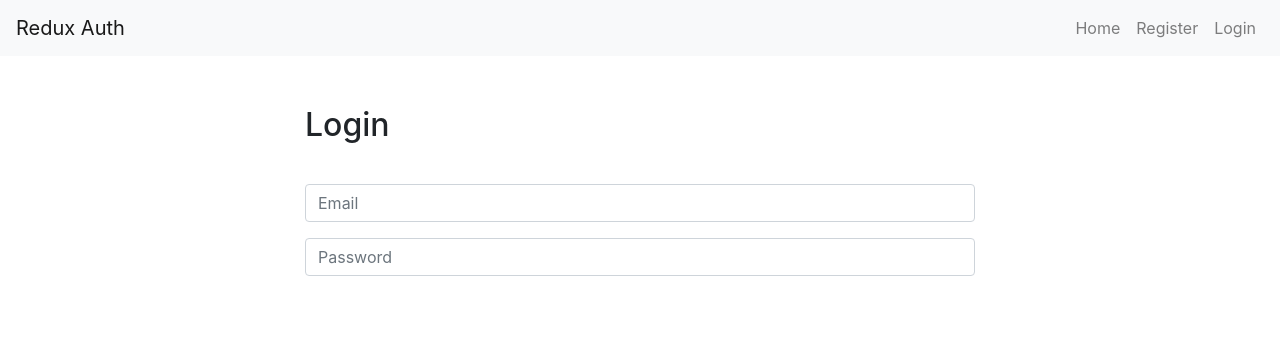
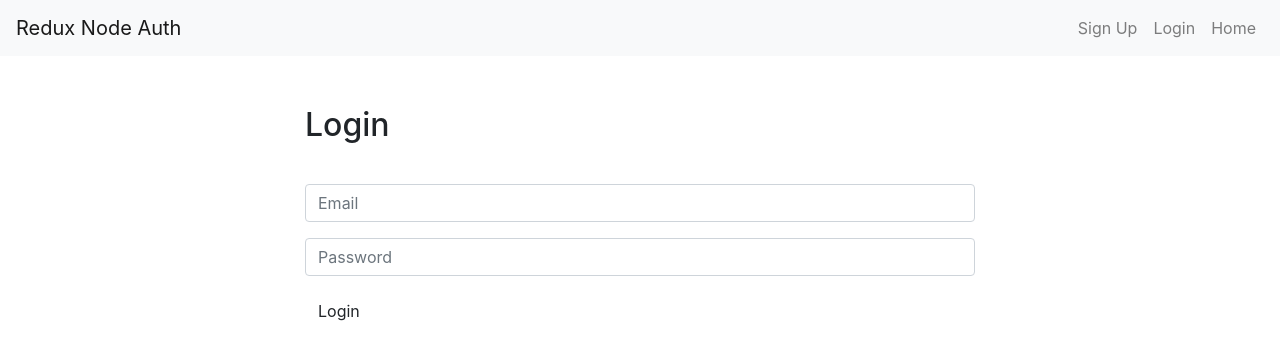
Before and after one commit to OBrian16/ticket_yangu, a React (Create React App) app in the folder frontend/: page /login in a window 1280 px wide. Shown: the top 360 px of the page. Built offline with nearby package versions, Linux system fonts and the light colour scheme.

Commit message:
adds login button to login component

```diff
--- a/frontend/src/components/Login.js
+++ b/frontend/src/components/Login.js
@@ -53,6 +53,11 @@
                             value={this.state.password}
                         />
                     </div>
+                    <div className="form-group">
+                        <button type="submit" className="btn btn-pri    mary">
+                            Login
+                    </button>
+                    </div>
                 </form>
             </div>
         )
--- a/frontend/src/components/Navbar.js
+++ b/frontend/src/components/Navbar.js
@@ -1,20 +1,21 @@
 import React, { Component } from 'react';
+import { Link } from 'react-router-dom';
 
 class Navbar extends Component {
     render() {
         return(
-            <nav class="navbar navbar-expand-lg navbar-light bg-light">
-                <a class="navbar-brand" href="#">Redux Auth</a>
-                <div class="collapse navbar-collapse" id="navbarSupportedContent">
-                    <ul class="navbar-nav ml-auto">
-                        <li class="nav-item">
-                            <a class="nav-link" href="#">Home</a>
+            <nav className="navbar navbar-expand-lg navbar-light bg-light">
+                <Link className="navbar-brand" to="/">Redux Node Auth</Link>
+                <div className="collapse navbar-collapse" id="navbarSupportedContent">
+                    <ul className="navbar-nav ml-auto">
+                        <li className="nav-item">
+                            <Link className="nav-link" to="/register">Sign Up</Link>
                         </li>
-                        <li class="nav-item">
-                            <a class="nav-link" href="#">Register</a>
+                        <li className="nav-item">
+                            <Link className="nav-link" to="/login">Login</Link>
                         </li>
-                        <li class="nav-item">
-                            <a class="nav-link" href="#">Login</a>
+                        <li className="nav-item">
+                            <Link className="nav-link" to="/">Home</Link>
                         </li>
                     </ul>
                 </div>
--- a/frontend/src/components/Register.js
+++ b/frontend/src/components/Register.js
@@ -54,7 +54,7 @@
                             className="form-control"
                             name="email"
                             onChange={this.handleInputChange}
-                            value={this.state.name}
+                            value={this.state.email}
                         />
                     </div>
                     <div className="form-group">
```
